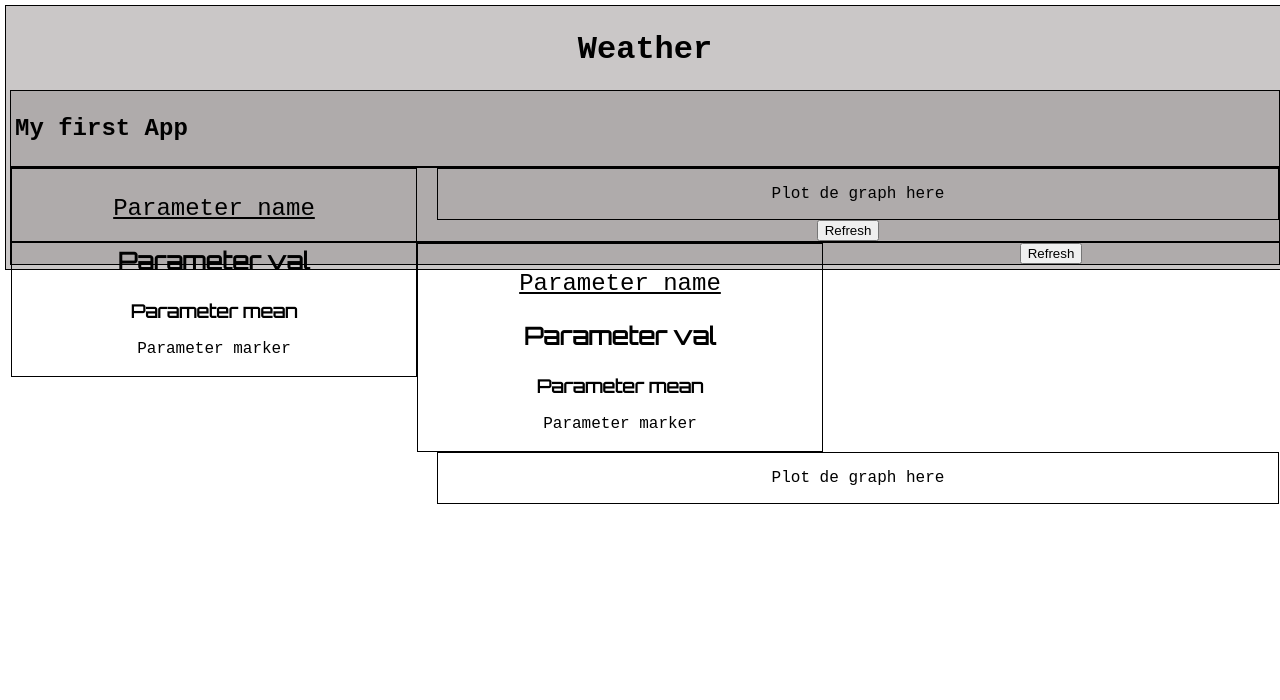
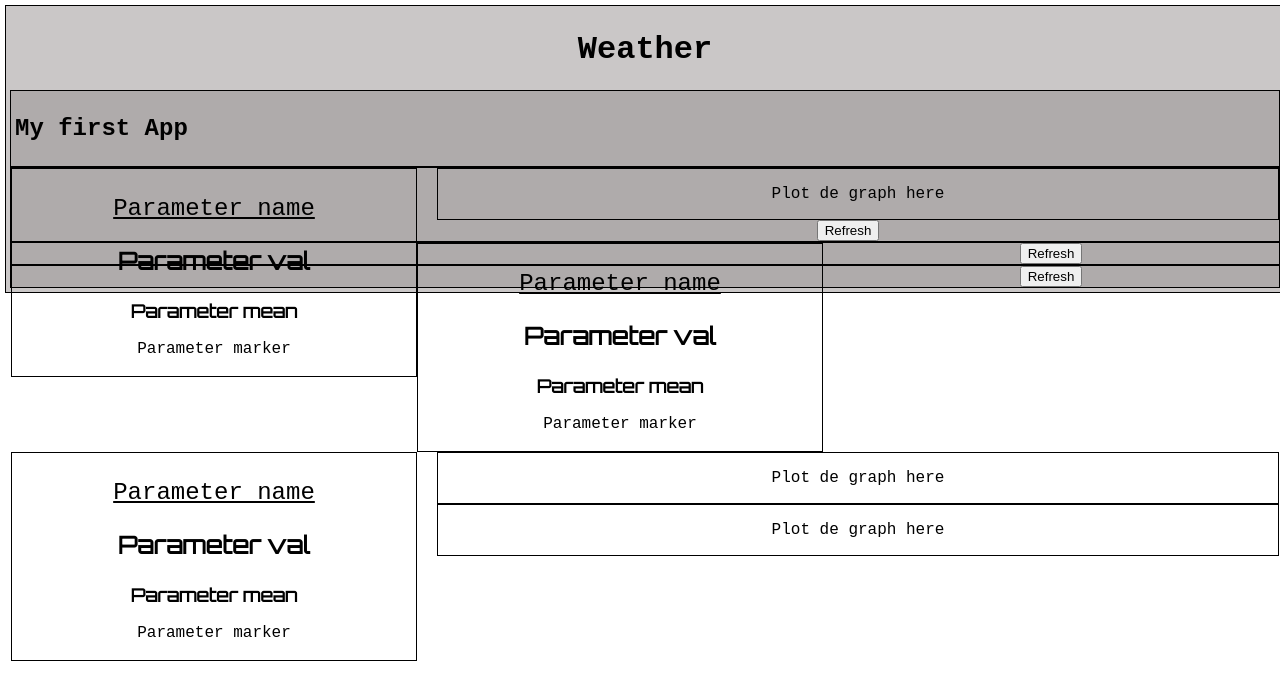
Before and after one commit to janrutger/Rest-server, a Flask app: page / in a window 1280 px wide. Shown: the top 700 px of the page. Run offline with Flask 2, Linux system fonts and the light colour scheme; some libraries are stand-ins or nearby versions.

Commit message:
3th parm in dashboard

```diff
--- a/static/index.css
+++ b/static/index.css
@@ -24,8 +24,6 @@ body {
 .parameter {
     border:1px solid black;
     background-color: rgb(175, 171, 171);
-
-
 }
 
 .numbers {
@@ -33,7 +31,6 @@ body {
     border: 1px solid black;
     width: 400px;
     float: left;
-
 }
 
 .graph {
@@ -75,3 +72,20 @@ body {
     font-size: large;
     font-weight: bold;
 }
+
+#parmName2 {
+    font-size: x-large;
+    text-decoration: underline;
+}
+
+#parmValue2 {
+    font-family: 'Orbitron';
+    font-size: x-large;
+    font-weight: bolder;
+}
+
+#parmMean2 {
+    font-family: 'Orbitron';
+    font-size: large;
+    font-weight: bold;
+}
--- a/static/index.html
+++ b/static/index.html
@@ -52,7 +52,22 @@
             </div>
         </div>
 
+        <div class="parameter" id="parameter2">
+            <div class="numbers">
+                <p id="parmName2">Parameter name</p>
+                <p id="parmValue2">Parameter val</p>
+                <p id="parmMean2">Parameter mean</p>
+                <p id="parmMarker2">Parameter marker</p>
+            </div>
 
+            <div class="graph">
+                <p id="PlotGraph2">Plot de graph here</p>
+            </div>
+
+            <div class="button">
+                <button id="refresh1" type="button" onclick="refreshButton(2)">Refresh</button>
+            </div>
+        </div>
     </div>
 
 </body>
--- a/static/index.js
+++ b/static/index.js
@@ -6,10 +6,10 @@ function refresh(parm_id){
     console.log("Func refresh")
     console.log(parm_id)
     if (parm_id == 0){
+        url = "http://rest:5000/slice/json/today/36/5/Amsterdam/temperature"
+    } else if (parm_id == 1){
         url = "http://rest:5000/slice/json/today/36/5/Amsterdam/Humidity"
-    } else if (parm_id == 1){
-        url = "http://rest:5000/slice/json/today/36/5/Amsterdam/temperature"
-    } else {
+    } else if (parm_id == 2){
         url = "http://rest:5000/slice/json/today/36/5/Amsterdam/pressure"
     }
 
@@ -53,6 +53,12 @@ function update(info, parm_id){
         document.getElementById("parmValue1").innerHTML=_value
         document.getElementById("parmMean1").innerHTML=_parmMean
         document.getElementById("parmMarker1").innerHTML=_marker
+    } else if (parm_id == 2){
+        document.getElementById("stationName").innerHTML=_stationName
+        document.getElementById("parmName2").innerHTML=_parmName
+        document.getElementById("parmValue2").innerHTML=_value
+        document.getElementById("parmMean2").innerHTML=_parmMean
+        document.getElementById("parmMarker2").innerHTML=_marker
     }
 
     google.charts.setOnLoadCallback(plot(info, parm_id));
@@ -60,7 +66,7 @@ function update(info, parm_id){
 
 function plot(info, parm_id){
     console.log("Func plot")
-    console.log(info)
+    console.log(parm_id)
 
     //JR Code
 
@@ -104,7 +110,10 @@ function plot(info, parm_id){
         var chart = new google.charts.Line(document.getElementById('PlotGraph'));
     } else if (parm_id ==1){
         var chart = new google.charts.Line(document.getElementById('PlotGraph1'));
+    } else if (parm_id ==2){
+        var chart = new google.charts.Line(document.getElementById('PlotGraph2'));
     }
+
     chart.draw(data, google.charts.Line.convertOptions(options));
 
 
```
